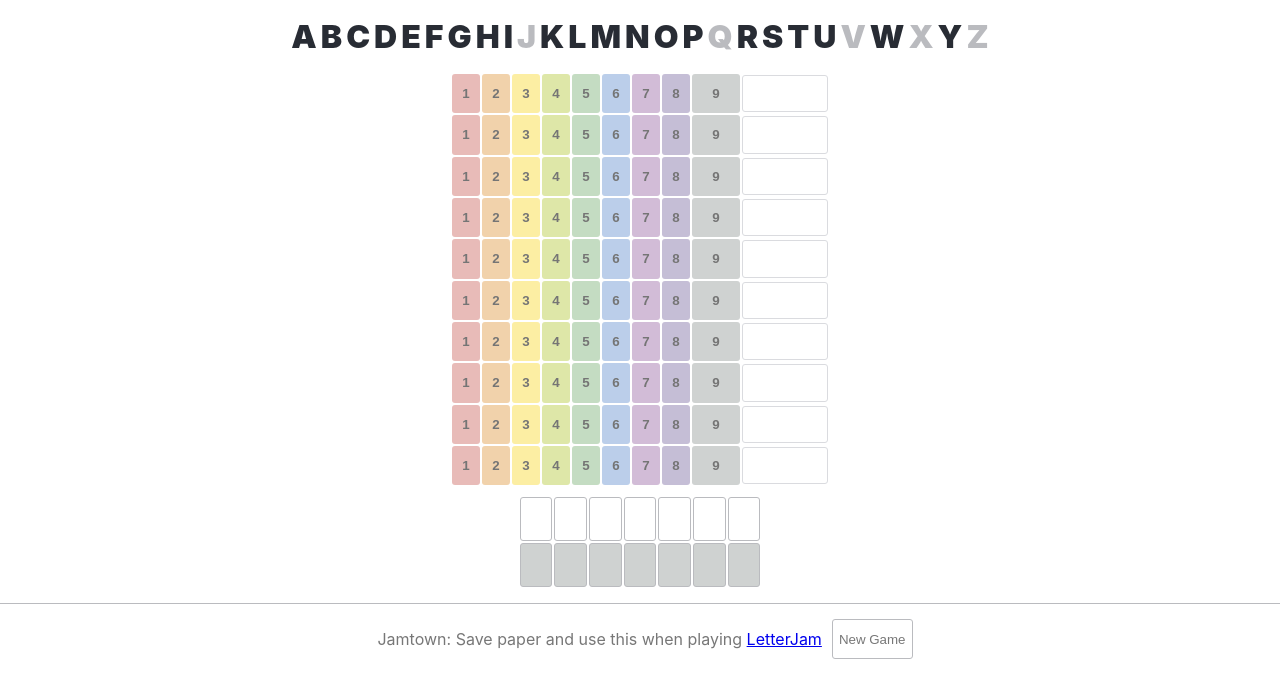
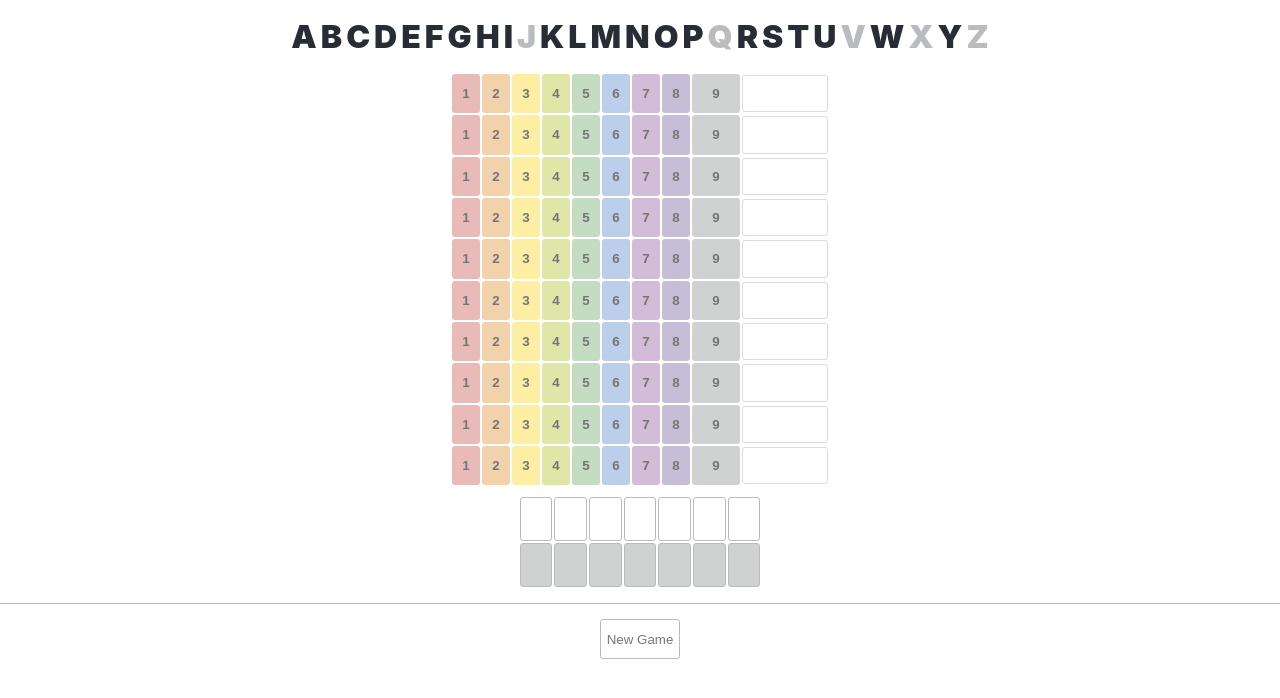
Before and after one commit to freerangeeggs/jamtown, a React (Create React App) app: page / in a window 1280 px wide. Shown: the top 698 px of the page. Built offline with nearby package versions, Linux system fonts and the light colour scheme.

Commit message:
tidy work

```diff
--- a/src/App.css
+++ b/src/App.css
@@ -134,7 +134,7 @@ footer {
   color: #777777;
 }
 
-#newGameButton {
+button {
   background-color: white;
   color: #777777;
   border: 1px solid #babbbf;
--- a/src/App.tsx
+++ b/src/App.tsx
@@ -82,7 +82,6 @@ function App() {
         <LetterSection type={LetterSectionType.GuessLetters} letters={sheet.guessLetters} callback={guessSectionCallback}></LetterSection>
       </div>
       <footer>
-        <div className="blurb">Jamtown: Save paper and use this when playing <a target="_new" href="https://czechgames.com/en/letter-jam/">LetterJam</a></div>
         <button type="button" id="newGameButton" onClick={() => newGame()}>New Game</button>
       </footer>
     </div>
```
